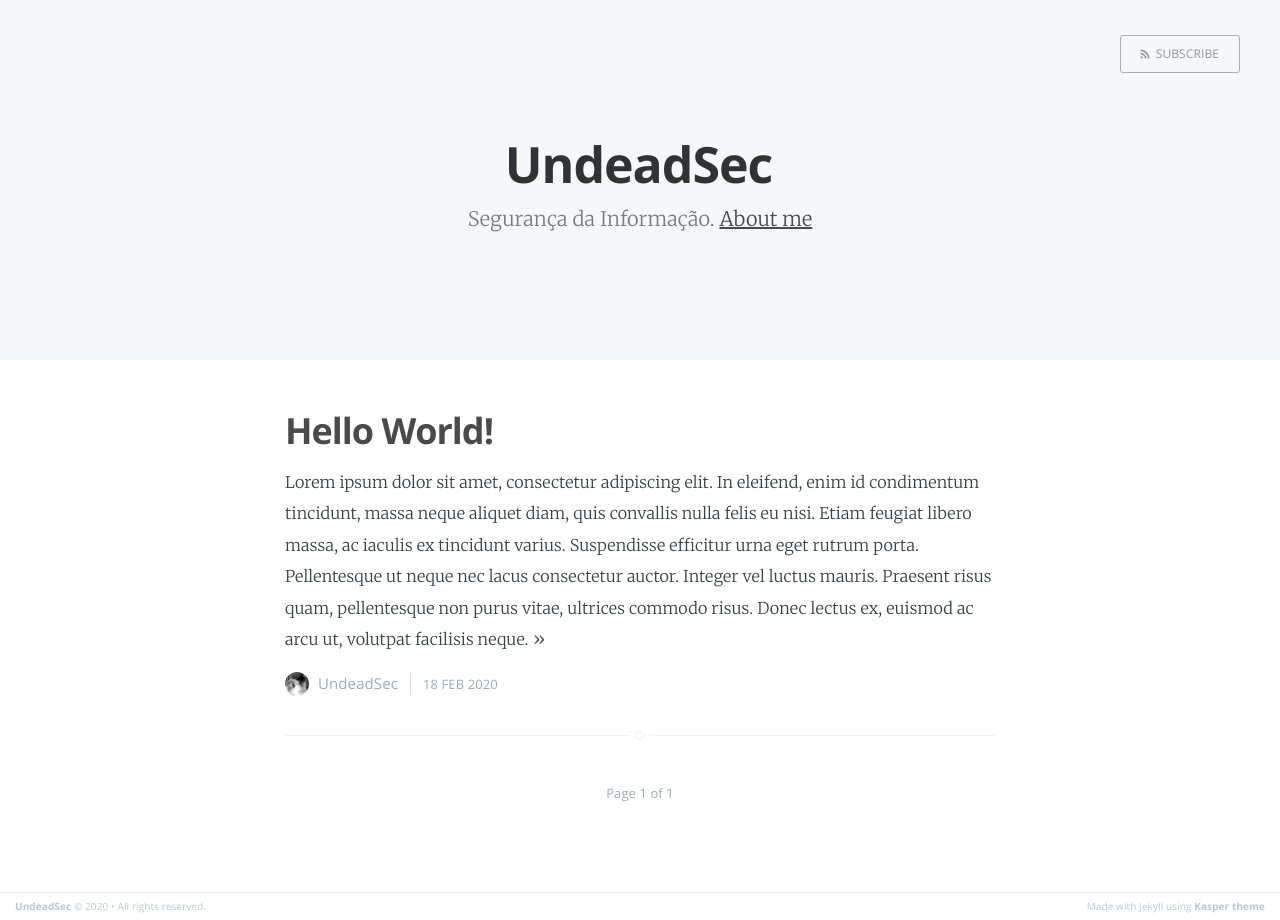
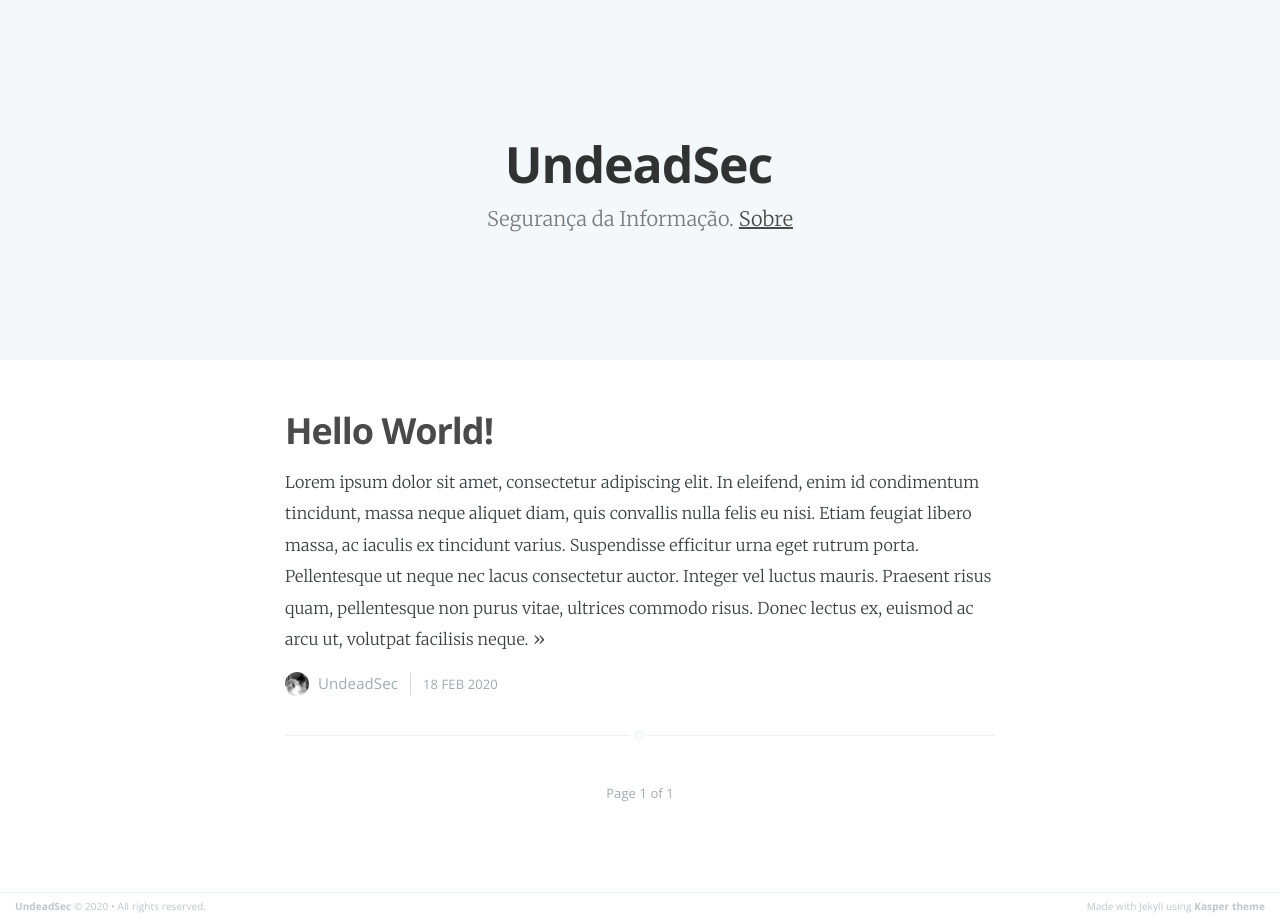
Before and after one commit to ParikhKadam/undeadsec.github.io, a Jekyll site: the page built from index.html, in a window 1280 px wide. Built offline with Jekyll 4.4.1, drawn with Linux system fonts in a browser that asks for light colours; the list of posts is cut into pages by our own code.

Commit message:
Update index.html

```diff
--- a/index.html
+++ b/index.html
@@ -12,14 +12,13 @@
                     <img src="{{ page.logo }}" alt="Blog Logo" />
                 </a>
             {% endif %}
-        <a class="subscribe-button icon-feed" href="{{ site.baseurl }}feed.xml">Subscribe</a>
     </nav>
     <div class="vertical">
         <div class="main-header-content inner">
             <h1 class="page-title">{{ site.name }}</h1>
             <h2 class="page-description">
                 {% if site.description %} {{ site.description }}. {% endif %}
-                {% if page.about %} <a href='{{ site.baseurl }}{{ page.about }}'> About me </a> {% endif %}
+                {% if page.about %} <a href='{{ site.baseurl }}{{ page.about }}'> Sobre </a> {% endif %}
             </h2>
         </div>
     </div>
```
